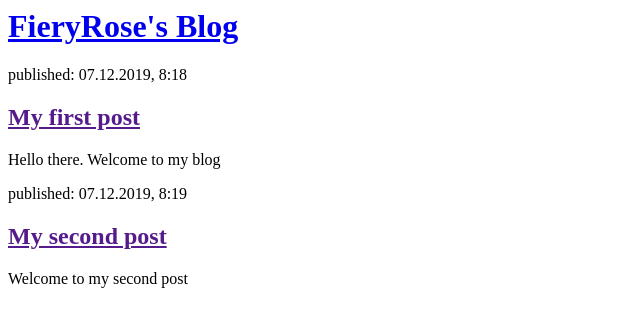
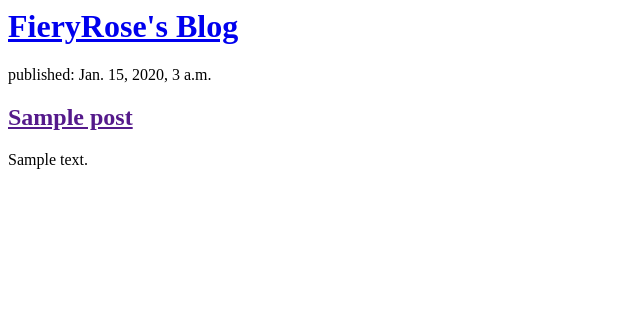
Before and after one commit to FieryRoseGaming/my-first-blog, a Django app: template blog/templates/blog/post_list.html in a window 1280 px wide. Shown: the top 327 px of the page, without its empty margins (0-640 px from the left). Run offline with Django 3.2, Linux system fonts and the light colour scheme; the template is opened without the code that fills it: values that come from a table or form of the project are taken from there, others are empty; tables that the repository leaves empty hold one stand-in row (values such as "Sample post").

Commit message:
Modified templates to display posts from database.

```diff
--- a/blog/templates/blog/post_list.html
+++ b/blog/templates/blog/post_list.html
@@ -7,16 +7,12 @@
             <h1><a href="/">FieryRose's Blog</a></h1>
         </div>
 
+    {% for post in posts %}
         <div>
-            <p>published: 07.12.2019, 8:18</p>
-            <h2><a href="">My first post</a></h2>
-            <p>Hello there. Welcome to my blog</p>
+            <p>published: {{ post.published_date }}</p>
+            <h2><a href="">{{ post.title }}</a></h2>
+            <p>{{ post.text|linebreaksbr }}</p>
         </div>
-
-        <div>
-            <p>published: 07.12.2019, 8:19</p>
-            <h2><a href="">My second post</a></h2>
-            <p>Welcome to my second post</p>
-        </div>
+    {% endfor %}
     </body>
 </html>
--- a/blog/views.py
+++ b/blog/views.py
@@ -1,5 +1,8 @@
 from django.shortcuts import render
+from django.utils import timezone
+from .models import Post
 
 # Create your views here.
 def post_list(request):
-    return render(request, 'blog/post_list.html', {})
+    posts = Post.objects.filter(published_date__lte=timezone.now()).order_by('published_date')
+    return render(request, 'blog/post_list.html', {'posts': posts})
```
